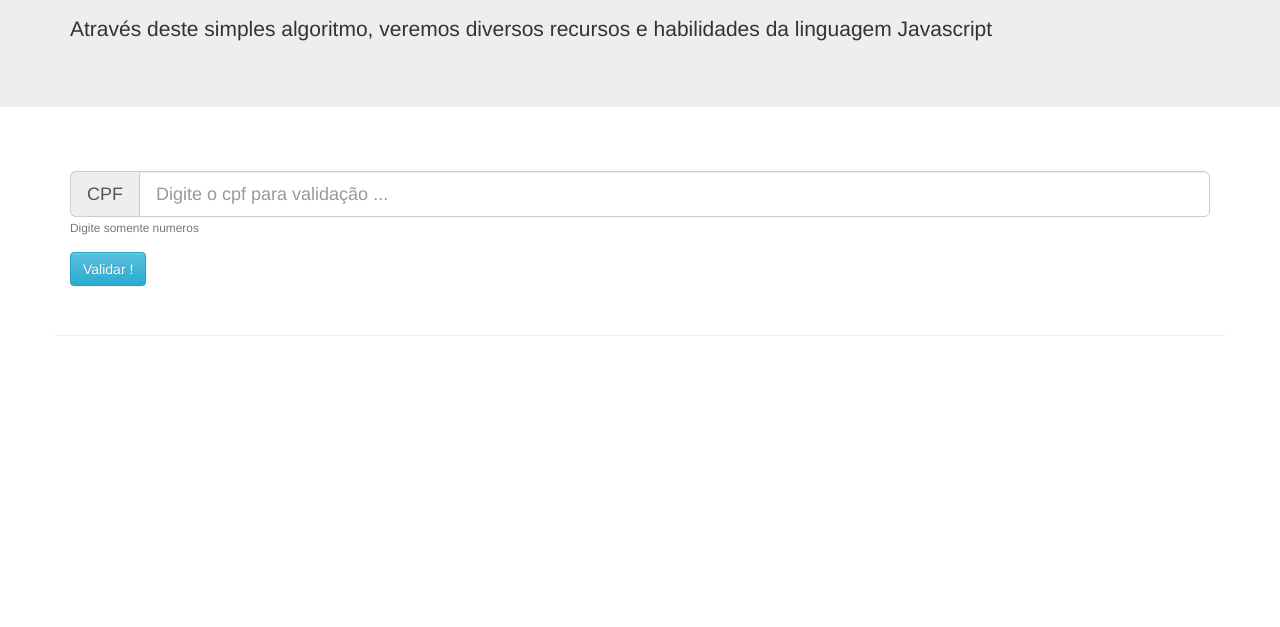
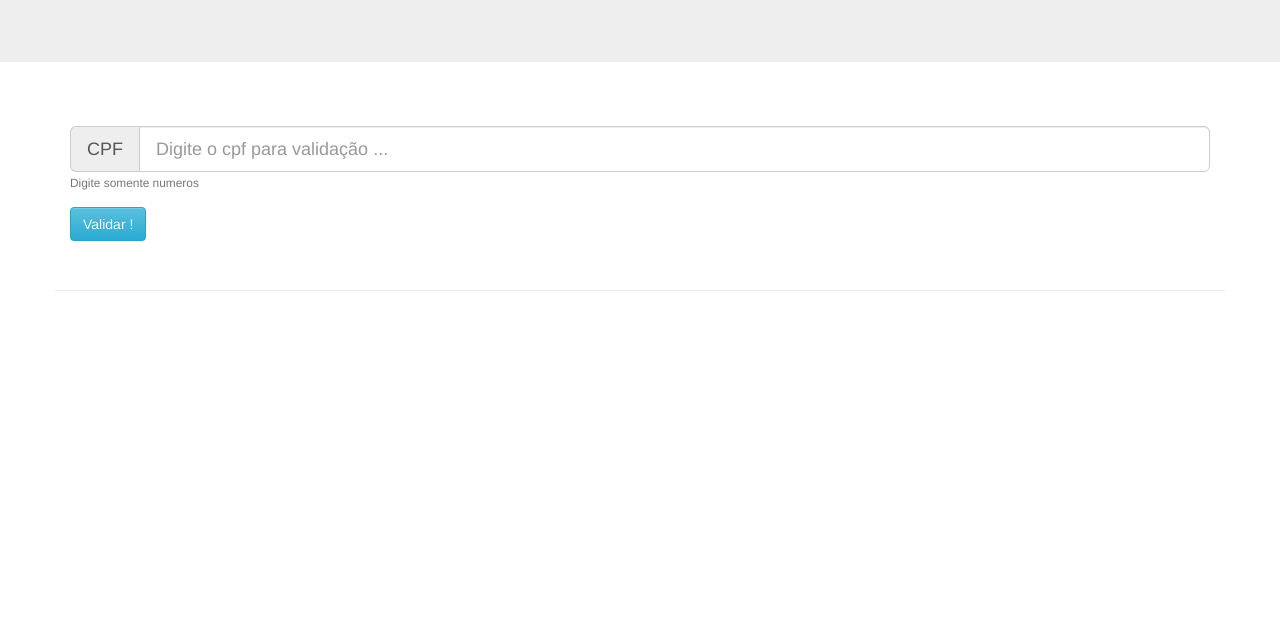
Before and after one commit to eireneof/Validador-de-CPF, a plain HTML site: page index.html in a window 1280 px wide. Shown: the part 173-800 px from the top of the page. Drawn offline with nearby package versions, Linux system fonts and the light colour scheme.

Commit message:
ajustes no index

```diff
--- a/index.html
+++ b/index.html
@@ -8,7 +8,7 @@
     <meta name="viewport" content="width=device-width, initial-scale=1">
 
     <!--Título-->
-    <title>JavaScript Gama Academy</title>
+    <title>Validador de CPF</title>
 
     <!-- Alguns links que vão buscar informações do Bootstrap-->
     <!-- Latest compiled and minified CSS -->
@@ -29,7 +29,6 @@
     <div class="jumbotron">
         <div class="container">
             <h1 class="page-header">Validador de CPF</h1>
-            <p>Através deste simples algoritmo, veremos diversos recursos e habilidades da linguagem Javascript</p>
         </div>
 
     </div>
```
